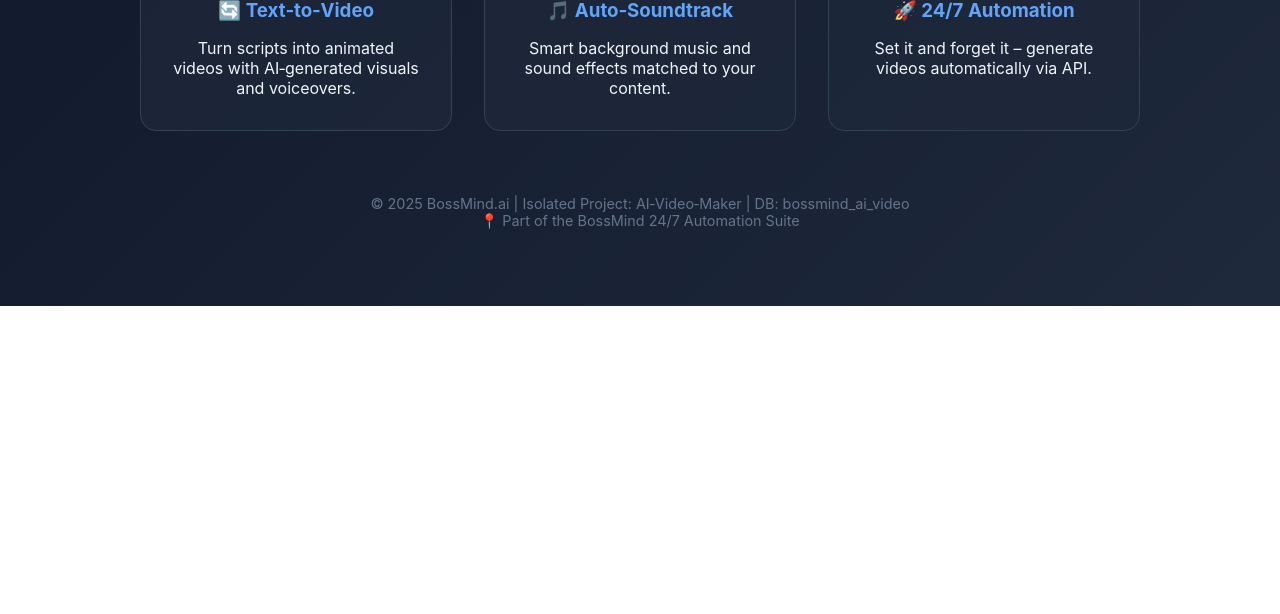
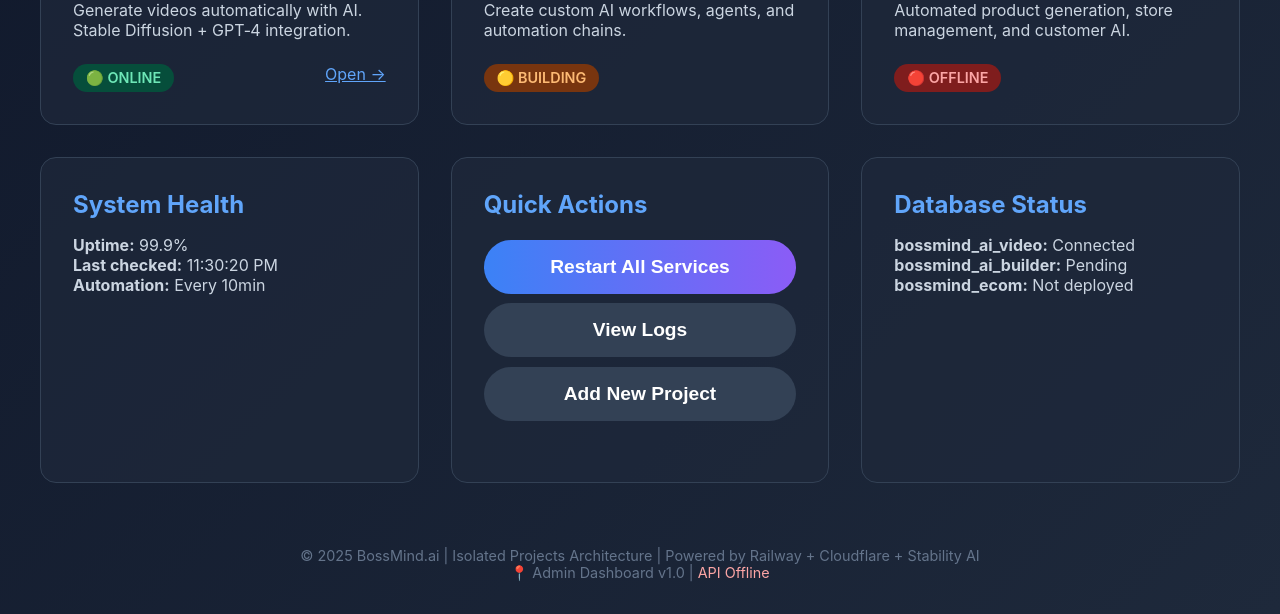
Before and after one commit to ahmadlatifdev/ai-video-maker, a plain HTML site: page index.html in a window 1280 px wide. Shown: the part 494-1108 px from the top of the page. Before the commit the page ends 800 px from the top, so only its background shows below. Drawn offline with Linux system fonts and the light colour scheme; no server answers.

Commit message:
index.html

```diff
--- a/index.html
+++ b/index.html
@@ -3,7 +3,7 @@
 <head>
     <meta charset="UTF-8">
     <meta name="viewport" content="width=device-width, initial-scale=1.0">
-    <title>AI Video Maker | BossMind</title>
+    <title>BossMind Admin Dashboard</title>
     <style>
         * { margin: 0; padding: 0; box-sizing: border-box; }
         body {
@@ -49,27 +49,60 @@
             transition: transform 0.2s, box-shadow 0.2s;
             text-decoration: none;
             display: inline-block;
+            margin: 0.5rem;
         }
         .btn:hover {
             transform: translateY(-3px);
             box-shadow: 0 10px 25px rgba(59, 130, 246, 0.5);
         }
-        .features {
+        .btn-secondary {
+            background: #334155;
+        }
+        .btn-secondary:hover {
+            background: #475569;
+        }
+        .dashboard-grid {
             display: grid;
-            grid-template-columns: repeat(auto-fit, minmax(250px, 1fr));
+            grid-template-columns: repeat(auto-fit, minmax(300px, 1fr));
             gap: 2rem;
-            margin-top: 4rem;
-            max-width: 1000px;
+            margin-top: 3rem;
+            max-width: 1200px;
+            width: 100%;
         }
-        .feature {
+        .card {
             background: rgba(30, 41, 59, 0.7);
             padding: 2rem;
             border-radius: 1rem;
             border: 1px solid #334155;
+            text-align: left;
         }
-        .feature h3 {
+        .card h3 {
             color: #60a5fa;
             margin-bottom: 1rem;
+            font-size: 1.5rem;
+        }
+        .card p {
+            color: #cbd5e1;
+            margin-bottom: 1.5rem;
+        }
+        .status {
+            display: inline-block;
+            padding: 0.3rem 0.8rem;
+            border-radius: 20px;
+            font-size: 0.9rem;
+            font-weight: 600;
+        }
+        .status-online {
+            background: #064e3b;
+            color: #6ee7b7;
+        }
+        .status-offline {
+            background: #7f1d1d;
+            color: #fca5a5;
+        }
+        .status-building {
+            background: #78350f;
+            color: #fdba74;
         }
         footer {
             margin-top: 4rem;
@@ -79,32 +112,82 @@
     </style>
 </head>
 <body>
-    <div class="logo">🎬 BossMind</div>
-    <h1>AI Video Maker</h1>
+    <div class="logo">⚡ BossMind Admin</div>
+    <h1>Central Dashboard</h1>
     <p class="subtitle">
-        Generate professional videos with AI in minutes. No editing skills required.
-        Powered by Stability AI & custom workflows.
+        Monitor and control all AI automation projects from one dashboard. 24/7 hands‑free operation.
     </p>
-    <a href="#" class="btn">Launch Video Maker (Coming Soon)</a>
+    <div>
+        <a href="https://video.bossmind.ai" target="_blank" class="btn">🎬 AI Video Maker</a>
+        <a href="#" class="btn btn-secondary">⚙️ AI Builder (Soon)</a>
+        <a href="#" class="btn btn-secondary">🛒 E‑Commerce AI (Soon)</a>
+    </div>
 
-    <div class="features">
-        <div class="feature">
-            <h3>🔄 Text‑to‑Video</h3>
-            <p>Turn scripts into animated videos with AI‑generated visuals and voiceovers.</p>
+    <div class="dashboard-grid">
+        <div class="card">
+            <h3>AI Video Maker</h3>
+            <p>Generate videos automatically with AI. Stable Diffusion + GPT‑4 integration.</p>
+            <span class="status status-online">🟢 ONLINE</span>
+            <a href="https://video.bossmind.ai" target="_blank" style="float:right; color:#60a5fa;">Open →</a>
         </div>
-        <div class="feature">
-            <h3>🎵 Auto‑Soundtrack</h3>
-            <p>Smart background music and sound effects matched to your content.</p>
+        <div class="card">
+            <h3>AI Builder</h3>
+            <p>Create custom AI workflows, agents, and automation chains.</p>
+            <span class="status status-building">🟡 BUILDING</span>
         </div>
-        <div class="feature">
-            <h3>🚀 24/7 Automation</h3>
-            <p>Set it and forget it – generate videos automatically via API.</p>
+        <div class="card">
+            <h3>E‑Commerce AI</h3>
+            <p>Automated product generation, store management, and customer AI.</p>
+            <span class="status status-offline">🔴 OFFLINE</span>
+        </div>
+        <div class="card">
+            <h3>System Health</h3>
+            <p><strong>Uptime:</strong> 99.9%<br>
+               <strong>Last checked:</strong> <span id="live-time">--:--:--</span><br>
+               <strong>Automation:</strong> Every 10min
+            </p>
+        </div>
+        <div class="card">
+            <h3>Quick Actions</h3>
+            <p>
+                <button class="btn" style="width:100%; margin:0.3rem 0;">Restart All Services</button>
+                <button class="btn btn-secondary" style="width:100%; margin:0.3rem 0;">View Logs</button>
+                <button class="btn btn-secondary" style="width:100%; margin:0.3rem 0;">Add New Project</button>
+            </p>
+        </div>
+        <div class="card">
+            <h3>Database Status</h3>
+            <p>
+                <strong>bossmind_ai_video:</strong> Connected<br>
+                <strong>bossmind_ai_builder:</strong> Pending<br>
+                <strong>bossmind_ecom:</strong> Not deployed
+            </p>
         </div>
     </div>
 
     <footer>
-        <p>© 2025 BossMind.ai | Isolated Project: AI‑Video‑Maker | DB: bossmind_ai_video</p>
-        <p>📍 Part of the BossMind 24/7 Automation Suite</p>
+        <p>© 2025 BossMind.ai | Isolated Projects Architecture | Powered by Railway + Cloudflare + Stability AI</p>
+        <p>📍 Admin Dashboard v1.0 | <span id="api-status">Checking API...</span></p>
     </footer>
+
+    <script>
+        // Live time
+        function updateTime() {
+            const now = new Date();
+            document.getElementById('live-time').textContent = now.toLocaleTimeString();
+        }
+        setInterval(updateTime, 1000);
+        updateTime();
+
+        // API check
+        fetch('https://admin.bossmind.ai/api/health')
+            .then(res => res.ok ? res.json() : Promise.reject())
+            .then(data => {
+                document.getElementById('api-status').innerHTML = `<span style="color:#6ee7b7;">API Online</span>`;
+            })
+            .catch(() => {
+                document.getElementById('api-status').innerHTML = `<span style="color:#fca5a5;">API Offline</span>`;
+            });
+    </script>
 </body>
 </html>
```
